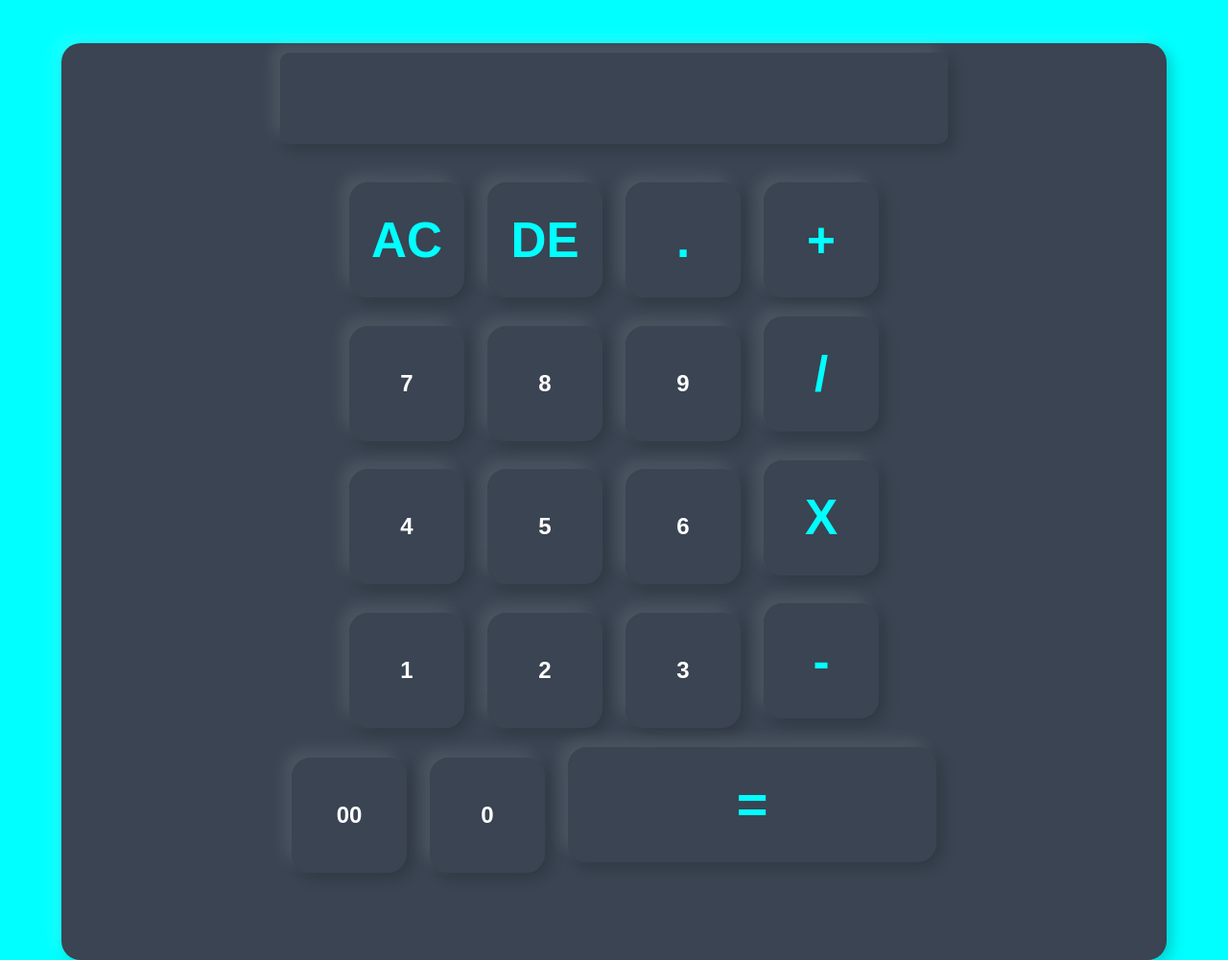
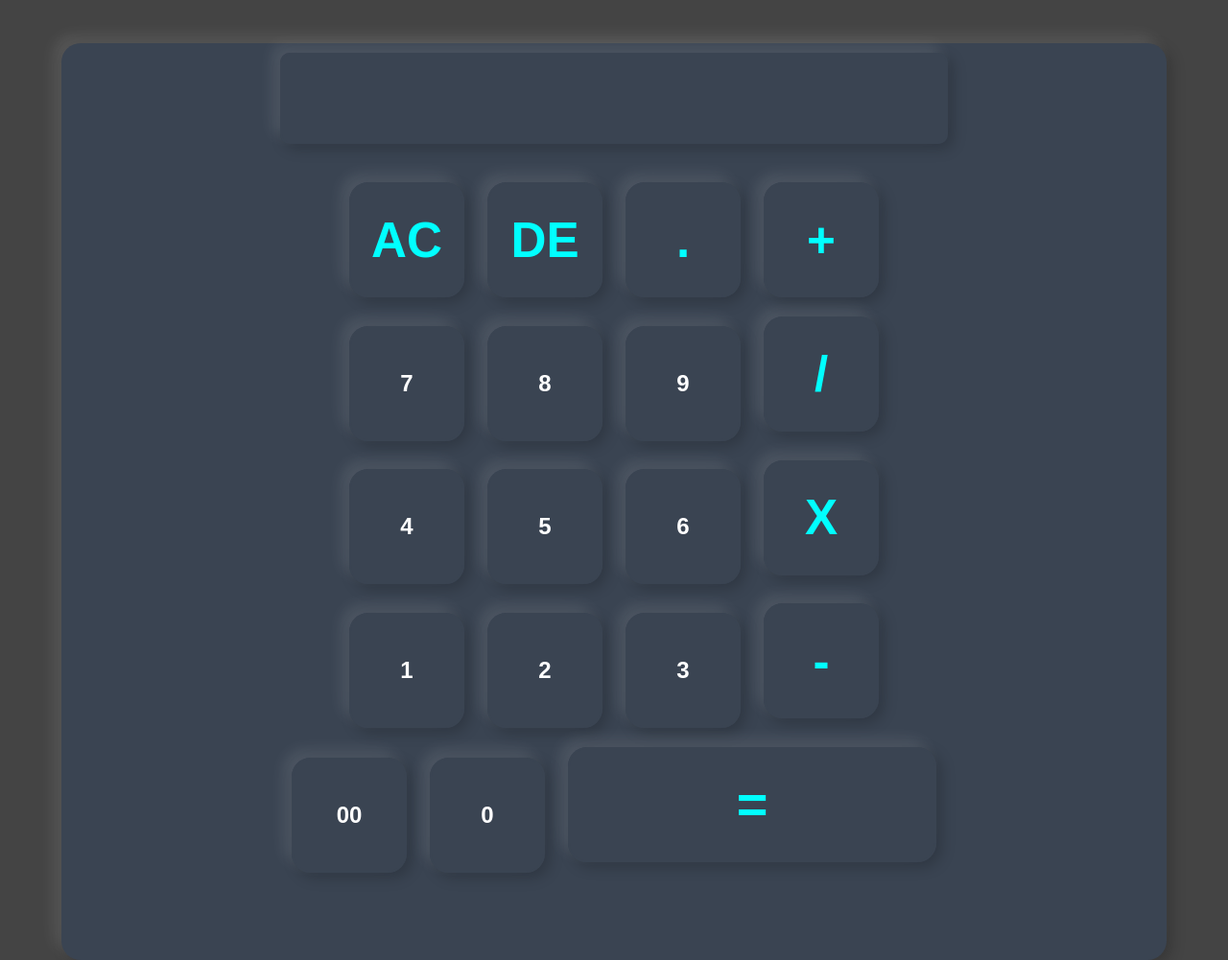
Before and after one commit to JayDevDixit/cal.github.io, a plain HTML site: page index.html in a window 1280 px wide. Shown: the whole page at 96% size. Drawn offline with Linux system fonts and the light colour scheme.

Commit message:
Update index.css

```diff
--- a/index.css
+++ b/index.css
@@ -5,8 +5,7 @@
 
 body{
     /* background-color: #e3f9ff; */
-    /* background-color:rgb(68, 68, 68); */
-    background-color: aqua;
+     background-color:rgb(68, 68, 68);
 
 }
 #container{
```
